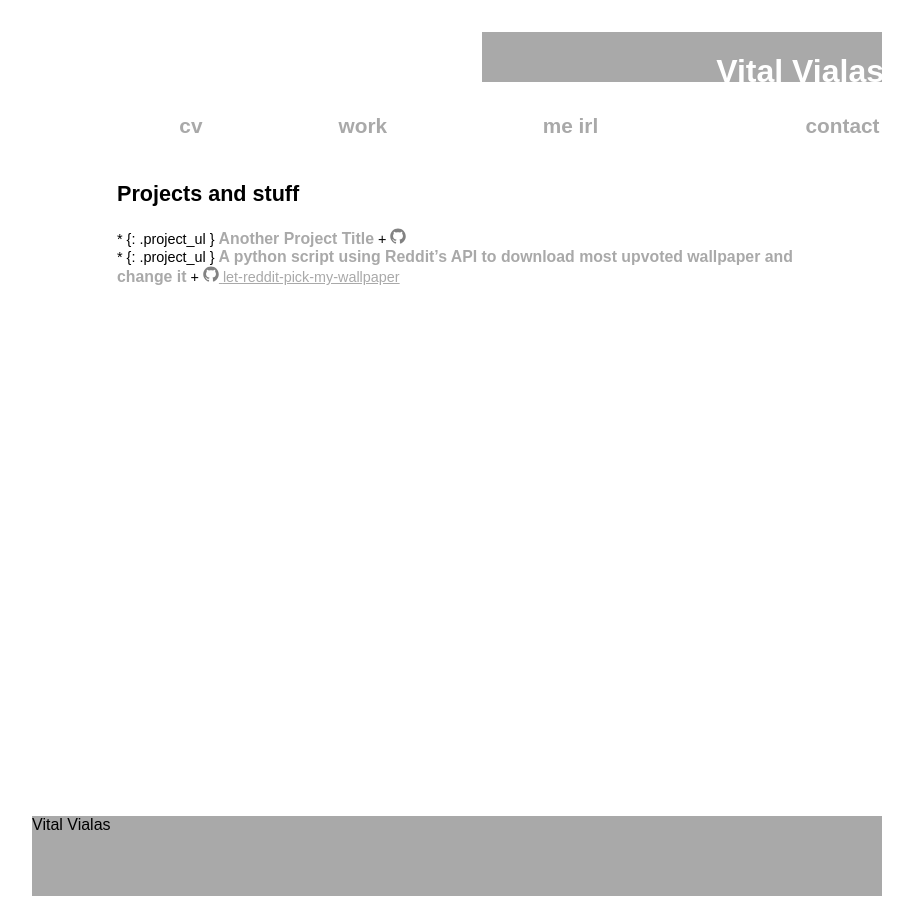
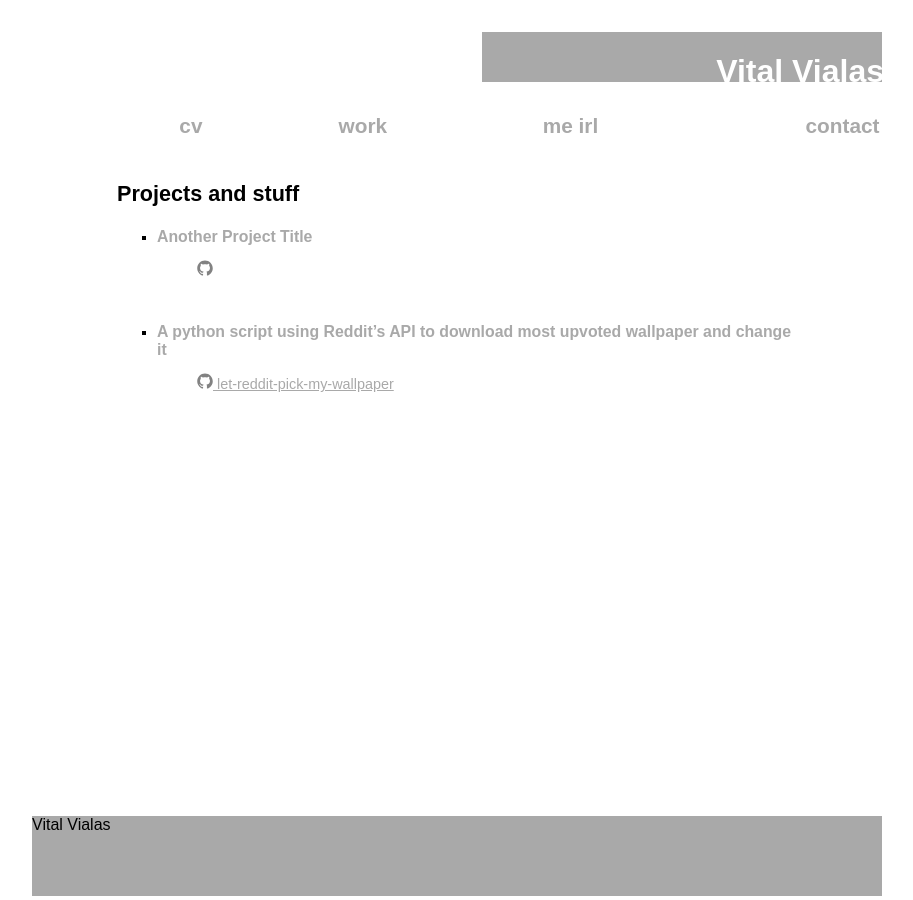
Before and after one commit to vitalv/vitalv.github.io, a Jekyll site: the page built from work/index.md, in a window 1280 px wide. Shown: the whole page, without its empty margins (183-1096 px from the left). Built offline with Jekyll 4.4.1, drawn with Linux system fonts in a browser that asks for light colours.

Commit message:
fixed github icon ul list style to none

```diff
--- a/css/main.css
+++ b/css/main.css
@@ -106,9 +106,7 @@
 		font-weight: bold;
 	}
 
-	ul.project_ul {
-		list-style: none;
-	}
+
 
 	#textbox {
 		font-size: 0.9em;
@@ -122,6 +120,11 @@
 
 	#textbox ul li {
 		padding-bottom: 1em;
+	}
+
+	#textbox ul.project_github {
+		list-style-type: none;
+		margin: 1em 0;
 	}
 
 	#cloud {
--- a/work/index.md
+++ b/work/index.md
@@ -11,10 +11,9 @@ title: Vital Vialas Portfolio
 
 
 {% for project in site.projects %}
-*
-{: .project_ul } <a class="project-link" href="{{ project.url }}" title="{{ project.title }}">{{ project.title }}</a>
-	+ {% include icon-github.html username=site.github_username %} [{{project.github-repo-name}}]({{project.github-url}})
-
+* <a class="project-link" href="{{ project.url }}" title="{{ project.title }}">{{ project.title }}</a>
+  * {% include icon-github.html username=site.github_username %} [{{project.github-repo-name}}]({{project.github-url}})
+  {: .project_github }
 
 
 {% endfor %}
```
Also changed, not shown: _projects/python-reddit-api-wallpaper.md (+1 -0 lines), 1 other file.
